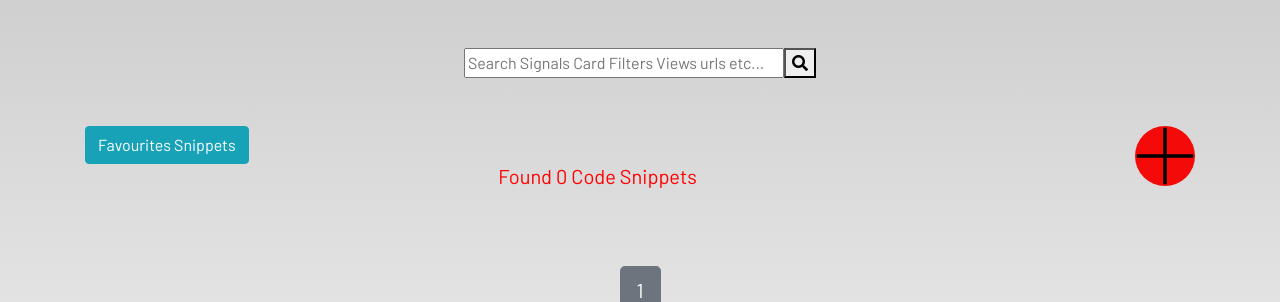
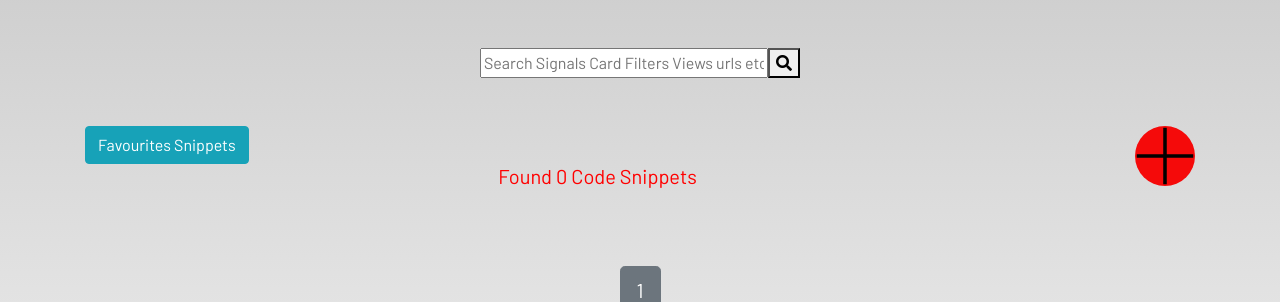
Before and after one commit to sran4/mysavedcode, a Django app: page /all_codes/ in a window 1280 px wide. Shown: the part 56-358 px from the top of the page. Run offline with Django 3.2, Linux system fonts and the light colour scheme; the visitor is signed in with stand-in values (Sample User, id 1); data that the repository does not hold is empty; some libraries are stand-ins or nearby versions; some web fonts are replaced.

Commit message:
Search bar Fixed

```diff
--- a/dashboard/templates/dashboard/fav.html
+++ b/dashboard/templates/dashboard/fav.html
@@ -2,7 +2,7 @@
 
 <div class="container">
   <form style="margin: auto; max-width: 600px" class="row d-flex justify-content-center mb-5" method="GET" action="{% url 'favs-notes' %}">
-    <input style="width: 20em" name="q" placeholder="Search anchor,models,views,forms,settings,staticfiles..." />
+    <input style="width: 18em" name="q" placeholder="Search anchor,models,views,forms,settings,staticfiles..." />
     <button type="submit"><i class="fa fa-search"></i></button>
   </form>
   <a href="{% url 'notes' %}"><button type="button" class="btn btn-info">Home Snippets</button> </a>
--- a/dashboard/templates/dashboard/notes.html
+++ b/dashboard/templates/dashboard/notes.html
@@ -2,7 +2,7 @@
 
 <div class="container">
   <form style="margin: auto; max-width: 600px" class="row d-flex justify-content-center mb-5" method="GET" action="{% url 'notes' %}">
-    <input style="width: 20em" name="q" placeholder="Search Signals Card Filters Views urls etc..." />
+    <input style="width: 18em" name="q" placeholder="Search Signals Card Filters Views urls etc..." />
     <button type="submit"><i class="fa fa-search"></i></button>
   </form>
   <a href="{% url 'favs-notes' %}"><button type="button" class="btn btn-info">Favourites Snippets</button> </a>
```
